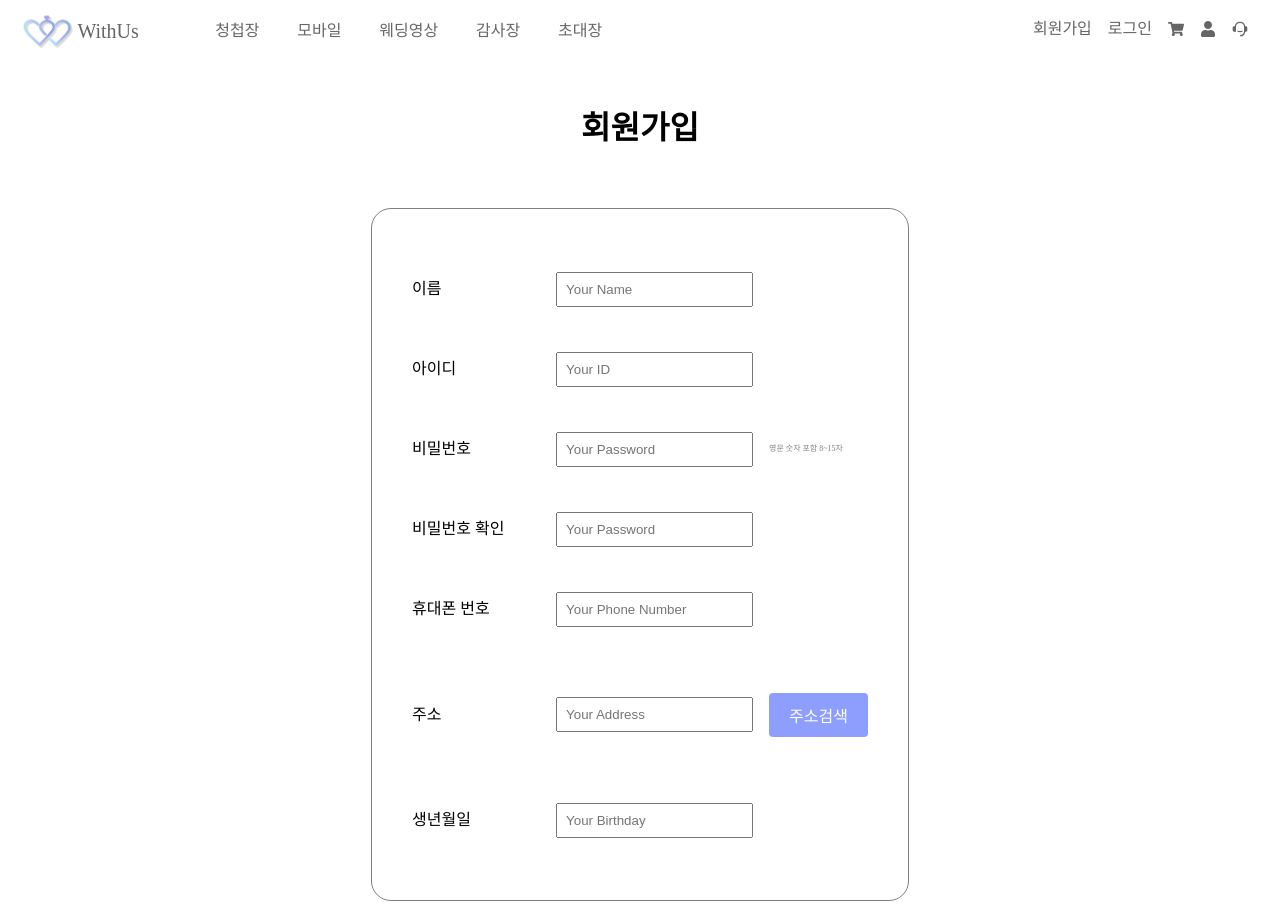
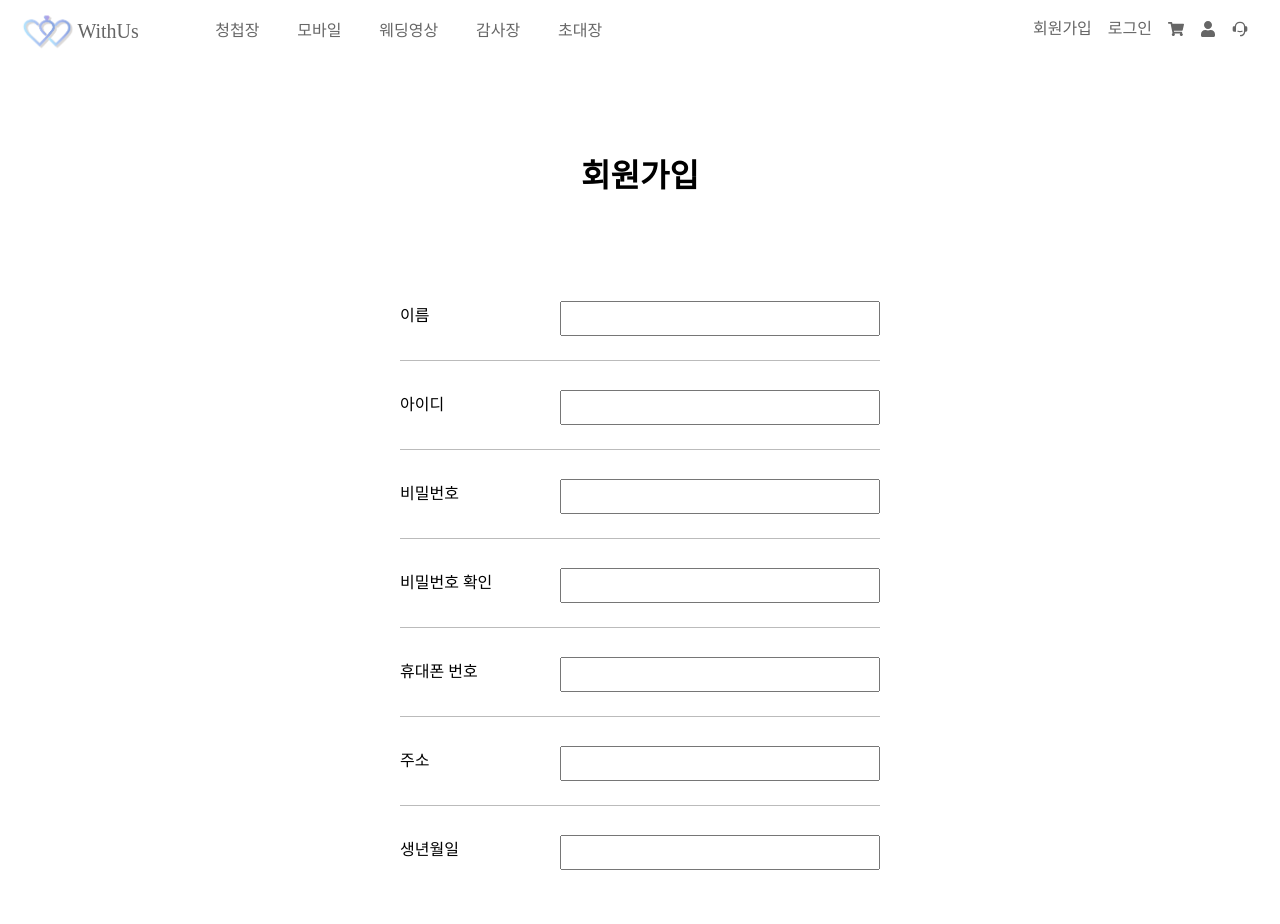
Before and after one commit to Choi-Yuchan/withus_frontend, a React (Create React App) app: page /signup in a window 1280 px wide. Shown: the top 924 px of the page. Built offline with nearby package versions, Linux system fonts and the light colour scheme; no server answers.

Commit message:
post, mypage

```diff
--- a/src/components/Post.jsx
+++ /dev/null
@@ -1,34 +0,0 @@
-//import React, { useEffect, useState } from "react";
-import DaumPostcode from "react-daum-postcode";
-
-const Post = (props) => {
-  const address = props.address; //eslint-disable-line no-unused-vars
-  const setAddress = props.setAddress;
-
-  const onCompletePost = (data) => {
-    console.log(data.address);
-    setAddress(data.address);
-  };
-
-  const postCodeStyle = {
-    display: "block",
-    position: "absolute",
-    top: "20%",
-    width: "400px",
-    height: "400px",
-    padding: "7px",
-    zIndex: 100,
-  };
-
-  return (
-    <>
-      <DaumPostcode
-        style={postCodeStyle}
-        autoClose
-        onComplete={onCompletePost}
-      />
-    </>
-  );
-};
-
-export default Post;
--- a/src/page/MyPage.jsx
+++ b/src/page/MyPage.jsx
@@ -5,15 +5,15 @@ import React, { useState } from "react";
 
 const MyPage = () => {
   const [userInfo, setUserInfo] = useState({
-        username: '사용자 이름',
-        number: '010-0000-0000',
-        address: 'korea, seoul, jong-no 336, 201'
-    })
+    username: "사용자 이름",
+    number: "010-0000-0000",
+    address: "korea, seoul, jong-no 336, 201",
+  });
   const handleEdit = () => {
     setUserInfo({
-            username: 'new name',
-            number: 'new number',
-            address: 'new address',
+      username: "new name",
+      number: "new number",
+      address: "new address",
     });
   };
   return (
--- a/src/page/SignUp.jsx
+++ b/src/page/SignUp.jsx
@@ -1,214 +1,223 @@
-import React, { useEffect, useState } from "react";
-import { Header } from "../components/Header";
-import { Footer } from "../components/Footer";
-import { styled } from "styled-components";
+import React, { useState } from "react";
+import styled from "styled-components";
+import DaumPostcode from "react-daum-postcode";
 import axios from "axios";
-import Button from "../components/Button";
-import  Post  from "components/Post";
+import { Header } from "components/Header";
+import { Footer } from "components/Footer";
+import Button from "components/Button";
 
 const SignUp = () => {
-
-  useEffect(() => {
-    fetchData();
-  },[]);
-  const fetchData = async () => {
-    try{
-      const response = await axios.get(
-        ""
-      );
-      console.log(response.data);
-    }catch (error) {
-      console.log(error);
-    }
-  };
-
-  const [id, setId] = useState("");
-  const [pwd, setPwd] = useState("");
-  const [chkPwd, setChkPwd] = useState("");
-  const [name, setName] = useState("");
-  const [phoneNumber, setPhoneNumber] = useState("");
-  const [address, setAddress] = useState("");
-  const [birthday, setBirthday] = useState("");
+  const [formData, setFormData] = useState({
+    name: "",
+    id: "",
+    password: "",
+    confirmPassword: "",
+    phoneNumber: "",
+    address: "",
+    birthday: "",
+  });
 
   const [popup, setPopup] = useState(false);
 
-  const signup = () => {
-    if (
-      id === "" ||
-      pwd === "" ||
-      chkPwd === "" ||
-      name === "" ||
-      address === "" ||
-      phoneNumber === "" ||
-      birthday === ""
-    ) {
-      window.alert("내용을 모두 입력해주세요!");
-      return;
+  const handleChange = (e) => {
+    const { name, value } = e.target;
+    setFormData({
+      ...formData,
+      [name]: value,
+    });
+  };
+
+  const handleComplete = (data) => {
+    let fullAddress = data.address;
+
+    let extraAddress = "";
+
+    if (data.addressType === "R") {
+      if (data.bname !== "") {
+        extraAddress += data.bname;
+      }
+
+      if (data.buildingName !== "") {
+        extraAddress +=
+          extraAddress !== "" ? `, ${data.buildingName}` : data.buildingName;
+      }
+
+      fullAddress += extraAddress !== "" ? ` (${extraAddress})` : "";
     }
-    if (pwd !== chkPwd) {
-      window.alert("비밀번호와 재입력된 비빌번호가 다릅니다.");
-      return;
+
+    console.log(fullAddress); // e.g. '서울 성동구 왕십리로2길 20 (성수동1가)'
+
+    console.log(data.zonecode); // 우편번호'
+  };
+
+  const handleSubmit = async (e) => {
+    e.preventDefault();
+
+    // 유효성 검사 로직을 추가하세요
+    // 예: 비밀번호와 비밀번호 확인이 일치하는지 확인
+
+    try {
+      // 회원가입 API 호출
+      const response = await axios.post("/api/signup", formData);
+      console.log(response.data);
+      // 회원가입 성공 후 리다이렉트 또는 다른 작업 수행
+    } catch (error) {
+      console.error(error);
+      // 회원가입 실패 처리
     }
   };
 
   return (
     <div>
       <Header />
-      <StyledForm>
+      <SignUpContainer>
         <h2>회원가입</h2>
-        <StyledInner>
+        <SignUpForm onSubmit={handleSubmit}>
           <div>
-            <label>이름</label>
-            <input
+            <InputLabel>이름</InputLabel>
+            <Input
               type="text"
-              minLength="2"
-              maxLength="5"
-              placeholder="Your Name"
-              onChange={(e) => {
-                setName(e.target.value);
-              }}
+              name="name"
+              value={formData.name}
+              onChange={handleChange}
+              required
             />
           </div>
           <div>
-            <label>아이디</label>
-            <input
+            <InputLabel>아이디</InputLabel>
+            <Input
               type="text"
-              minLength="5"
-              maxLength="15"
-              placeholder="Your ID"
-              onChange={(e) => {
-                setId(e.target.value);
-              }}
+              name="id"
+              value={formData.id}
+              onChange={handleChange}
+              required
             />
           </div>
           <div>
-            <label>비밀번호</label>
-            <input
+            <InputLabel>비밀번호</InputLabel>
+            <Input
               type="password"
-              minLength="8"
-              maxLength="15"
-              placeholder="Your Password"
-              onChange={(e) => {
-                setPwd(e.target.value);
-              }}
-            />
-            <p>영문 숫자 포함 8~15자</p>
-          </div>
-          <div>
-            <label>비밀번호 확인</label>
-            <input
-              type="password"
-              minLength="8"
-              maxLength="15"
-              placeholder="Your Password"
-              onChange={(e) => {
-                setChkPwd(e.target.value);
-              }}
+              name="password"
+              value={formData.password}
+              onChange={handleChange}
+              required
             />
           </div>
           <div>
-            <label>휴대폰 번호</label>
-            <input
-              type="tel"
-              placeholder="Your Phone Number"
-              onChange={(e) => {
-                setPhoneNumber(e.target.value);
-              }}
+            <InputLabel>비밀번호 확인</InputLabel>
+            <Input
+              type="password"
+              name="confirmPassword"
+              value={formData.confirmPassword}
+              onChange={handleChange}
+              required
             />
           </div>
           <div>
-            <label>주소</label>
-            <div>
-              <input type="text" placeholder="Your Address" />
-            </div>
-            <Button onClick={()=>{
-              setPopup(!popup)
-            }} title={'주소검색'}
-             />
-             {
-              popup &&
-              <Post address={address} setAddress={setAddress} />
-             }
+            <InputLabel>휴대폰 번호</InputLabel>
+            <Input
+              type="tel"
+              name="phoneNumber"
+              value={formData.phoneNumber}
+              onChange={handleChange}
+              required
+            />
           </div>
           <div>
-            <label>생년월일</label>
-            <input
+            <InputLabel>주소</InputLabel>
+            <Input
               type="text"
-              placeholder="Your Birthday"
-              onChange={(e) => {
-                setBirthday(e.target.value);
-              }}
+              name="address"
+              value={formData.address}
+              readOnly
+              onClick={() => setPopup(true)}
+              required
+            />
+            <PopupContainer>
+              {popup && (
+                <DaumPostcode
+                  onComplete={handleComplete}
+                  autoClose={true}
+                  animation={true}
+                  style={{
+                    position: "absolute",
+                    right: "-27rem",
+                    bottom: "20rem",
+                    width: "400px",
+                    height: "100%",
+                    border: "1px solid rgba(100,100,100,0.5)",
+                    paddingBottom: "0",
+                    zIndex: 100,
+                  }}
+                />
+              )}
+            </PopupContainer>
+          </div>
+          <div>
+            <InputLabel>생년월일</InputLabel>
+            <Input
+              type="text"
+              name="birthday"
+              value={formData.birthday}
+              onChange={handleChange}
+              required
             />
           </div>
-        </StyledInner>
-        <StyledSubmit>
-          <Button
-          title={"회원가입"}
-          onClick={() => {
-            signup();
-          }} />
-        </StyledSubmit>
-      </StyledForm>
+          <Button type="submit" title={"가입완료"} />
+        </SignUpForm>
+      </SignUpContainer>
       <Footer />
     </div>
   );
 };
 
-const StyledForm = styled.form`
-  display: flex;
-  align-items: center;
-  flex-direction: column;
-  justify-content: space-between;
-  padding: 2rem 0;
+const SignUpContainer = styled.div`
+  text-align: center;
+  padding: 10rem;
   h2 {
-    padding: 2rem;
     font-size: 2rem;
     font-weight: bold;
-    margin: 3rem 0 0;
+    margin-bottom: 5rem;
   }
 `;
 
-const StyledInner = styled.div`
-  padding: 1.5rem;
-  margin: 2rem;
-  border: 1px solid gray;
-  border-radius: 20px;
+const SignUpForm = styled.form`
+  display: flex;
+  flex-direction: column;
+  align-items: center;
   div {
     display: flex;
+    flex-direction: row;
+    width: 30rem;
+    justify-content: space-between;
     align-items: center;
-    margin: 2rem 0;
+    text-align: left;
+    margin: 1.5rem 0 0;
+    padding-bottom: 1.5rem;
+    border-bottom: 1px solid rgba(120, 120, 120, 0.5);
   }
-  div > label {
-    width: 8rem;
-    padding: 1rem;
-  }
-  div > input {
-    padding: 0.5rem;
-  }
-  div > div {
-    display: flex;
-    flex-direction: column;
-    div:nth-of-type(3) {
-      margin: 0;
-      padding: 0;
-    }
-  }
-  div > p {
-    font-size: 0.5rem;
-    margin: 1rem;
-    color: gray;
-  }
-  div > button {
-    margin: 0.5rem 1rem;
+  div:last-of-type {
+    border: none;
+    margin-bottom: 2rem;
   }
 `;
 
-const StyledSubmit = styled.div`
-  margin: 2rem;
-  button {
-    padding: 1rem;
-    font-size: 1rem;
-  }
+const InputLabel = styled.label`
+  text-align: left
+  padding: 0.5rem 5rem;
+`;
+
+const Input = styled.input`
+  width: 20rem;
+  padding: 0.5rem 0.5rem;
+  margin-top: 5px;
+  box-sizing: border-box;
+`;
+
+const PopupContainer = styled.div`
+  position: fixed;
+  width: 400px;
+  height: 500px;
 `;
 
 export default SignUp;
```
Also changed, not shown: src/page/LogIn.jsx (+11 -10 lines), src/page/Order.jsx (+16 -17 lines). Lines whose indentation alone changed are shown as unchanged.
